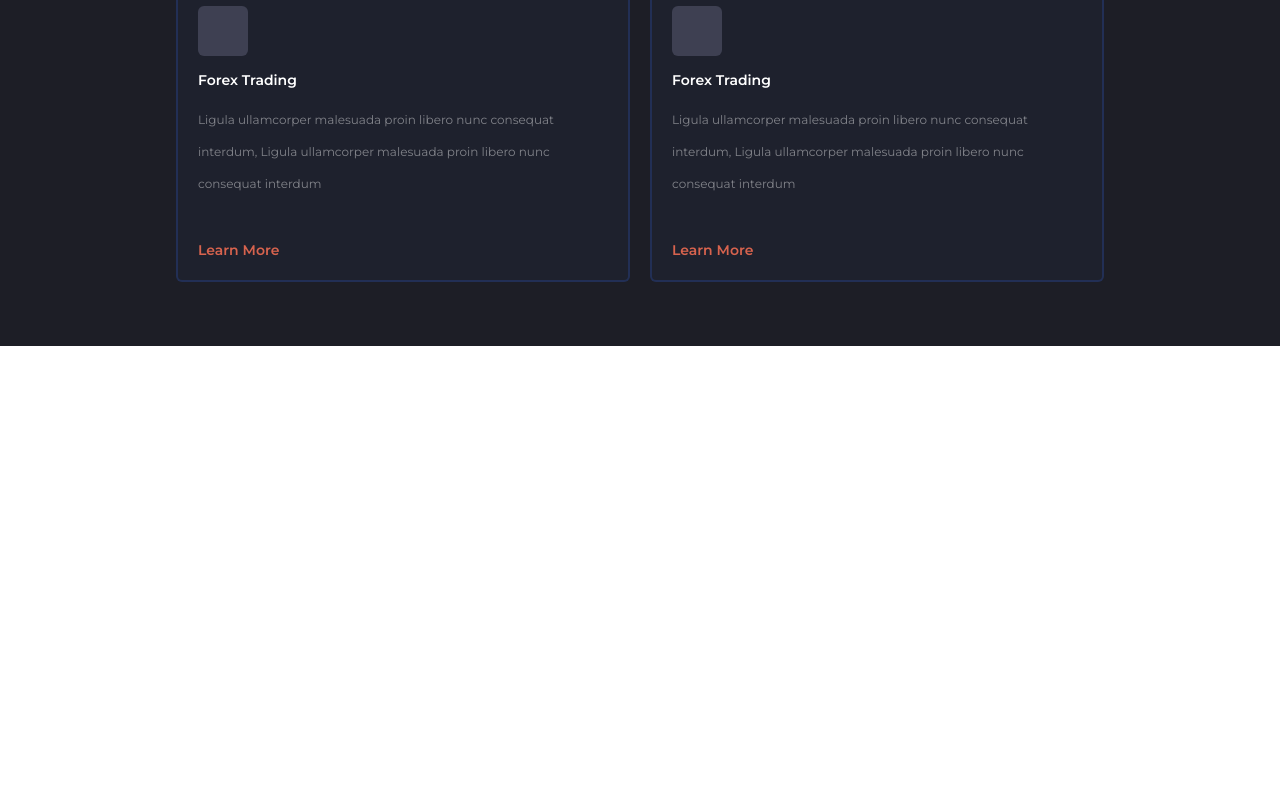
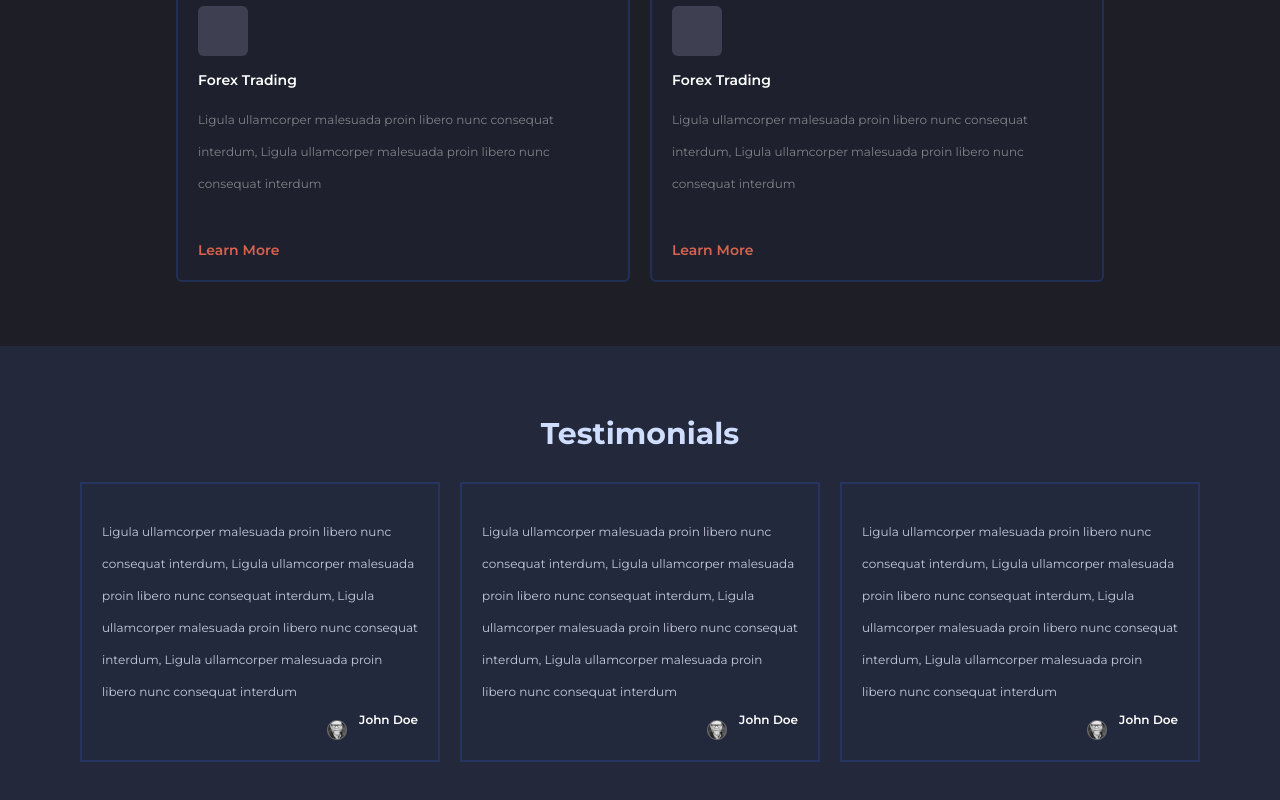
Before and after one commit to HamidTech360/swiftTelecoms, a React (Vite) app: page / in a window 1280 px wide. Shown: the part 2896-3696 px from the top of the page. Before the commit the page ends 3242 px from the top, so only its background shows below. Built offline with nearby package versions, Linux system fonts and the light colour scheme.

Commit message:
testimonial section UI design

```diff
--- /dev/null
+++ b/src/screens/Home/Testimonial.tsx
@@ -0,0 +1,58 @@
+import { SectionTitles } from './home.style'
+
+import userOne from '../../assets/user1.png'
+
+interface ICardText {
+  img: string
+  text: string
+}
+
+function Testimonial() {
+  const cardText: ICardText[] = [
+    {
+      img: userOne,
+      text: `Ligula ullamcorper malesuada proin libero nunc consequat interdum, Ligula ullamcorper malesuada proin libero nunc consequat interdum, Ligula ullamcorper malesuada proin libero nunc consequat interdum, Ligula ullamcorper malesuada proin libero nunc consequat interdum`,
+    },
+    {
+      img: userOne,
+      text: `Ligula ullamcorper malesuada proin libero nunc consequat interdum, Ligula ullamcorper malesuada proin libero nunc consequat interdum, Ligula ullamcorper malesuada proin libero nunc consequat interdum, Ligula ullamcorper malesuada proin libero nunc consequat interdum`,
+      //   link: '#',
+    },
+    {
+      img: userOne,
+      text: `Ligula ullamcorper malesuada proin libero nunc consequat interdum, Ligula ullamcorper malesuada proin libero nunc consequat interdum, Ligula ullamcorper malesuada proin libero nunc consequat interdum, Ligula ullamcorper malesuada proin libero nunc consequat interdum`,
+    },
+  ]
+  return (
+    <div className="min-h-[50vh] p-5 lg:py-10 lg:px-20 bg-[#23283a]">
+      <SectionTitles>Testimonials</SectionTitles>
+      <div className=" md:grid grid-cols-3 lg:grid-cols-3  gap-5 ">
+        {cardText.map((item: any, i: number) => (
+          <div
+            key={i}
+            style={{
+              border: '2px solid rgba(44, 85, 189, 0.28)',
+              background: 'rgba(36, 43, 64, 0.28)',
+            }}
+            className="p-5 mb-5"
+          >
+            <p className="text-[#C4CADE] text-xs leading-8">{item.text}</p>
+
+            <div className="flex justify-end">
+              <img
+                src={item.img}
+                width={'20px'}
+                height={'20px'}
+                alt="imagr"
+                className="mr-3"
+              />{' '}
+              <p className="text-[#FFF] text-xs font-semibold -mt-2">John Doe</p>
+            </div>
+          </div>
+        ))}
+      </div>
+    </div>
+  )
+}
+
+export default Testimonial
--- a/src/screens/Home/home.style.ts
+++ b/src/screens/Home/home.style.ts
@@ -62,5 +62,3 @@ export const CardTitle = styled.p.attrs({
 export const CardText = styled.p.attrs({
   className: 'text-xs font-normal leading-8 text-[#ffffff70] mb-10',
 })``
-
-// line-height: normal;
--- a/src/screens/Home/index.tsx
+++ b/src/screens/Home/index.tsx
@@ -1,4 +1,5 @@
 import CustomButton from '../../components/CustomButton/CustomButton'
+import Testimonial from './Testimonial'
 import Explore from './explore'
 import { Banner, TopText, SubText, BodyText, About } from './home.style'
 import OfferSection from './offer'
@@ -48,6 +49,7 @@ const Home = () => {
 
       <OfferSection />
       <Explore />
+      <Testimonial />
     </div>
   )
 }
```
Also changed, not shown: src/assets/user1.png (added).
